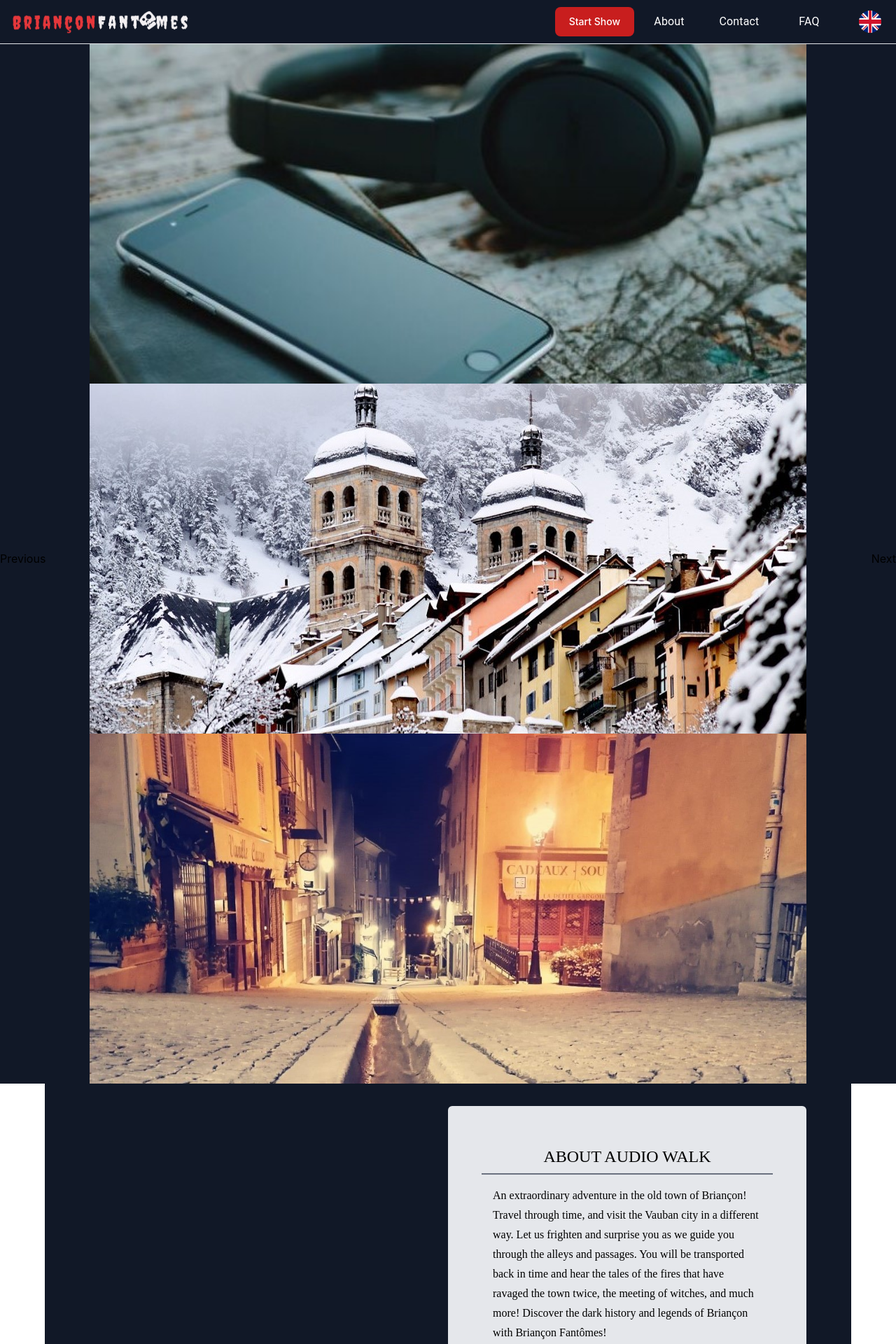
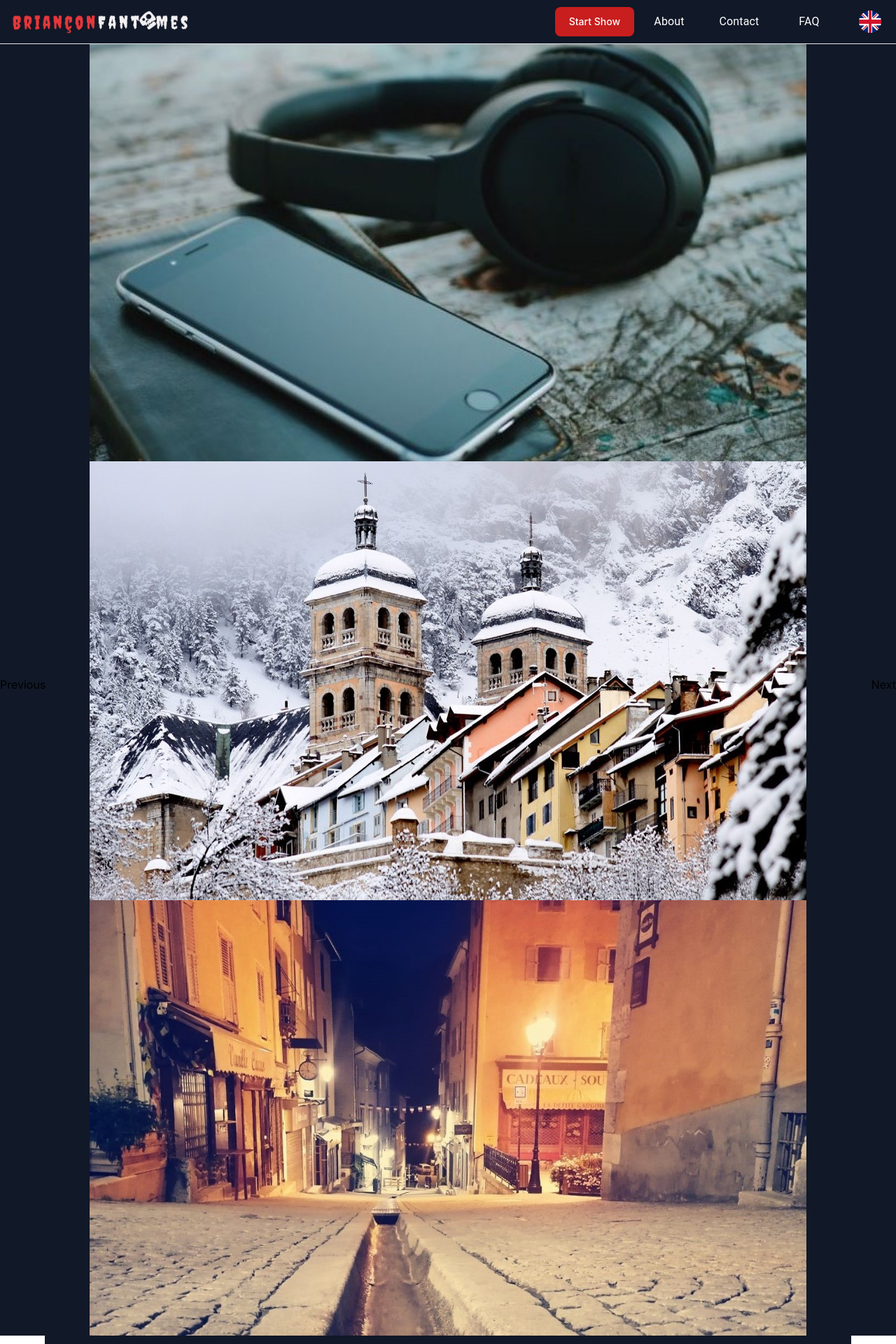
Before and after one commit to revyrob/brianconFantomes-V2, a React (Create React App) app: page / in a window 1280 px wide. Shown: the top 1920 px of the page at 70% size. Built offline with nearby package versions, Linux system fonts and the light colour scheme; what tw-elements would draw is missing.

Commit message:
addition to footer for copyright

```diff
--- a/src/components/Footer/Footer.js
+++ b/src/components/Footer/Footer.js
@@ -6,15 +6,19 @@ import logo from "../../assets/logo/logoskull.png";
 
 function Footer() {
   return (
-    <section className="bg-gray-900 text-slate-50 md:grid grid-cols-3 px-16 pt-8">
+    <section className="bg-gray-900 text-slate-50">
+      <div className="md:grid grid-cols-3 px-16 pt-8">
         <div className="">
-        {/* <h3>Address</h3> */}
           <br></br>
           <p>36 Grande Rue</p>
           <p>Briancon, France</p>
         </div>
         <div className="flex flex-col pb-4 align-middle">
-        <img src={logo} className="w-3/4" alt="briancon fantomes logo" />
+          <img
+            src={logo}
+            className="w-3/4 mx-auto"
+            alt="briancon fantomes logo"
+          />
           <div className="flex flex-row justify-center">
             <img className="h-8 m-2" src={facebook} alt="facebook-icon" />
             <img className="h-8 m-2" src={insta} alt="instagram-icon" />
@@ -27,6 +31,8 @@ function Footer() {
           <p>Briancon, France</p>
           <p>Contact</p>
         </div>
+      </div>
+      <p className="mx-auto">Copyright Briancon Fantomes 2020</p>
     </section>
   );
 }
--- a/src/components/Hero/Hero.js
+++ b/src/components/Hero/Hero.js
@@ -37,21 +37,21 @@ function Hero() {
           <div className="carousel-item active relative float-left w-full bg-gray-900">
             <img
               src={book}
-              className="block w-full mt-12 md:w-4/5 mx-auto md:mt-0 slideImage"
+              className="block w-full mt-12 md:w-4/5 mx-auto md:mt-0 "
               alt="briancon"
             />
           </div>
           <div className="carousel-item relative float-left w-full bg-gray-900">
             <img
               src={briancon}
-              className="block w-full mt-12 md:w-4/5 mx-auto md:mt-0 slideImage"
+              className="block w-full mt-12 md:w-4/5 mx-auto md:mt-0 "
               alt="book and headphones"
             />
           </div>
           <div className="carousel-item relative float-left w-full bg-gray-900">
             <img
               src={gargouille}
-              className="block w-full mt-12 md:w-4/5 mx-auto md:mt-0 slideImage"
+              className="block w-full mt-12 md:w-4/5 mx-auto md:mt-0 "
               alt="snowBriancon"
             />
           </div>
```
Lines whose indentation alone changed are shown as unchanged.
